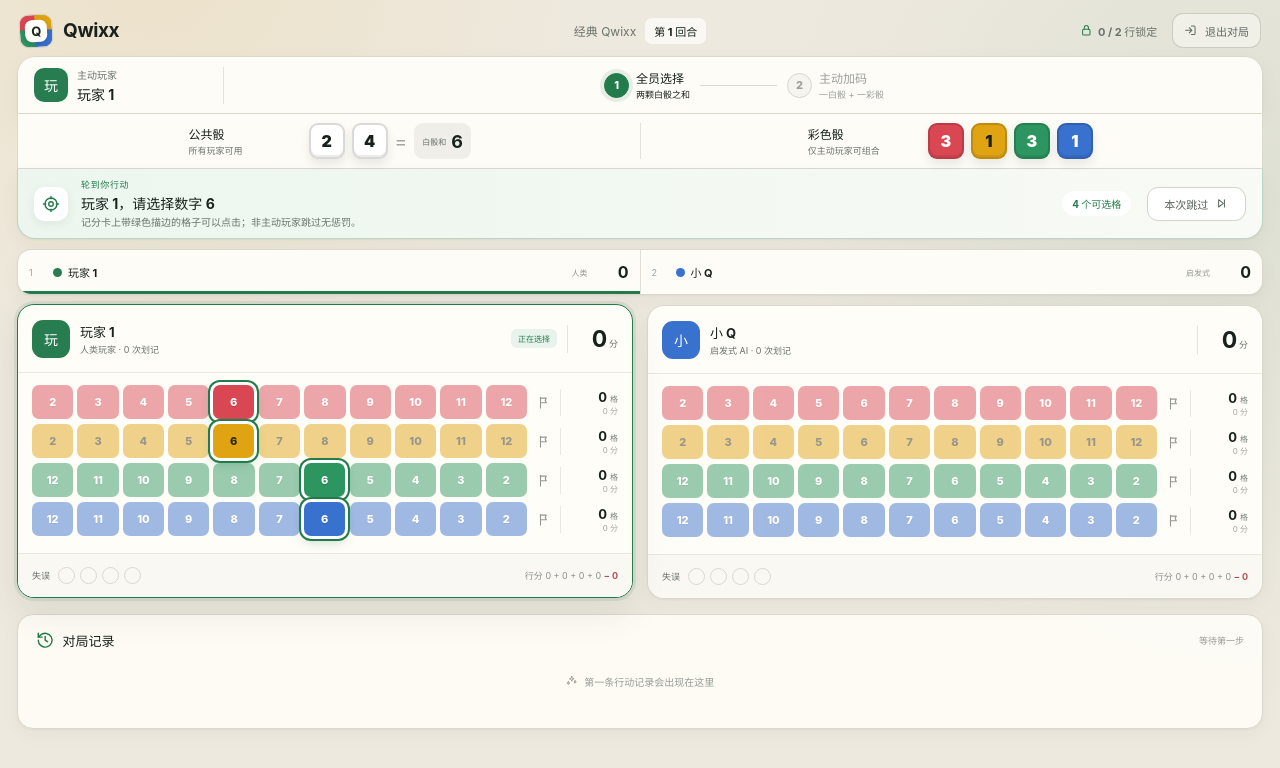
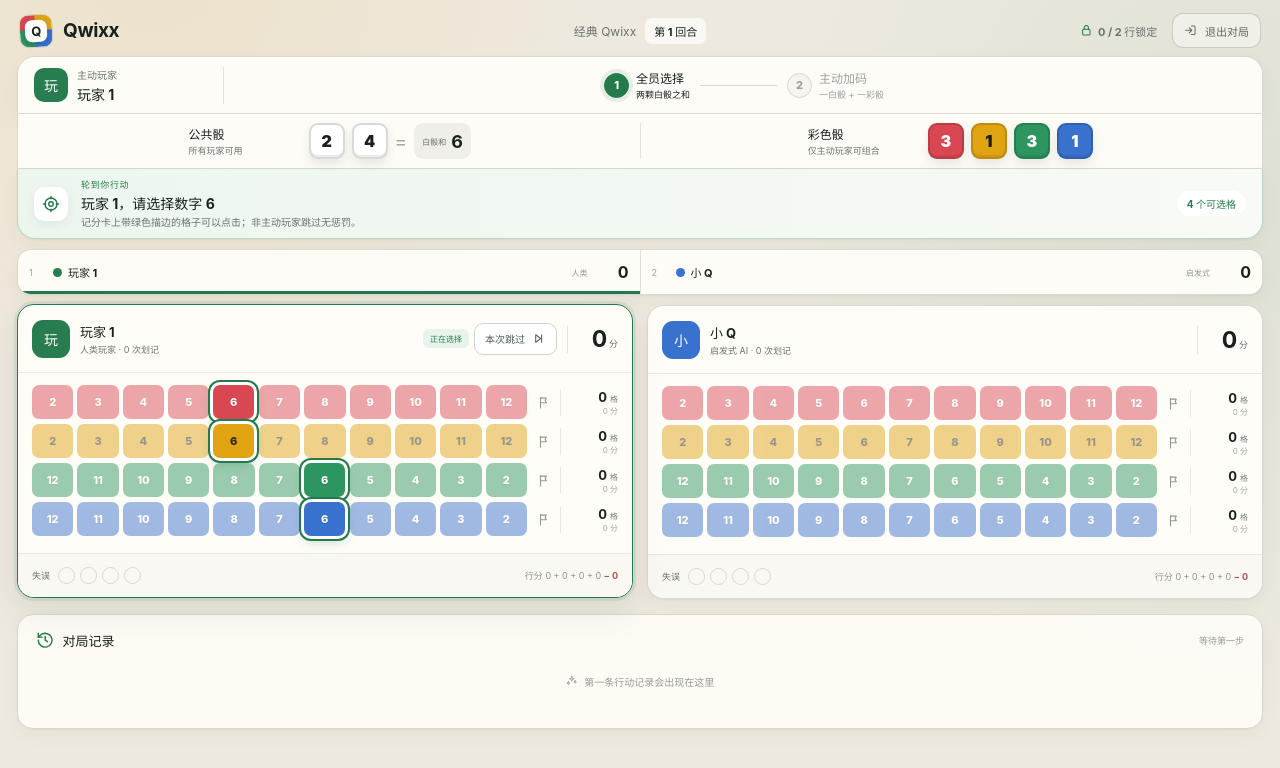
Before and after one commit to 0x0079/Qwixx, a React (Vite) app: page / in a window 1280 px wide. Both pictures are taken after a click on the button "开始游戏". Shown: the top 768 px of the page. Built offline with nearby package versions, Linux system fonts and the light colour scheme.

Commit message:
bugfix: move skip action to player card

```diff
--- a/src/ui/App.tsx
+++ b/src/ui/App.tsx
@@ -515,12 +515,6 @@
             </div>
             {isHumanTurn && legalMarks > 0 && <span className="choice-count">{legalMarks} 个可选格</span>}
             {!isHumanTurn && <span className="thinking"><i /><i /><i /></span>}
-            {isHumanTurn && skipAction && (
-              <button className="skip-button" type="button" onClick={() => step(skipAction)}>
-                {game.phase === 'whiteChoice' ? '本次跳过' : '结束回合'}
-                <Icon name="skip" />
-              </button>
-            )}
           </section>
         </>
       )}
@@ -552,6 +546,8 @@
             isActive={i === game.activePlayer && game.phase !== 'gameOver'}
             markable={i === actor ? markable : new Map()}
             onMark={step}
+            onSkip={i === actor && isHumanTurn && skipAction ? () => step(skipAction) : undefined}
+            skipLabel={game.phase === 'whiteChoice' ? '本次跳过' : '结束回合'}
           />
         ))}
       </section>
@@ -663,7 +659,7 @@
   );
 }
 
-function PlayerCard({ game, playerIdx, name, kind, isActor, isActive, markable, onMark }: {
+function PlayerCard({ game, playerIdx, name, kind, isActor, isActive, markable, onMark, onSkip, skipLabel }: {
   game: GameState;
   playerIdx: number;
   name: string;
@@ -672,6 +668,8 @@
   isActive: boolean;
   markable: Map<string, Action>;
   onMark: (a: Action) => void;
+  onSkip?: () => void;
+  skipLabel: string;
 }) {
   const player = game.players[playerIdx]!;
   const board = game.config.board;
@@ -730,6 +728,11 @@
           {isActor && <span className="badge actor-badge">正在选择</span>}
           {!isActor && isActive && <span className="badge">主动玩家</span>}
           {lucky && <span className="lucky-badge">⭐ {lucky.join(' / ')}</span>}
+          {onSkip && (
+            <button className="card-skip-button" type="button" aria-label={`${skipLabel}，${name}`} onClick={onSkip}>
+              {skipLabel}<Icon name="skip" />
+            </button>
+          )}
         </div>
         <div className="card-score"><strong>{score.total}</strong><span>分</span></div>
       </div>
--- a/src/ui/styles.css
+++ b/src/ui/styles.css
@@ -84,7 +84,7 @@
 .secondary-button,
 .danger-button,
 .ghost-button,
-.skip-button {
+.card-skip-button {
   display: inline-flex;
   align-items: center;
   justify-content: center;
@@ -545,8 +545,6 @@
 .action-copy strong { font-size: 14px; }
 .action-copy small { color: var(--muted); font-size: 10px; line-height: 1.4; }
 .choice-count { margin-left: auto; padding: 5px 10px; border-radius: 999px; background: white; color: var(--green); font-size: 10px; font-weight: 750; white-space: nowrap; }
-.skip-button { min-height: 34px; margin-left: 3px; border-color: #d4d2ca; background: white; color: #59635c; font-size: 11px; }
-.skip-button:hover { border-color: #b5b9b4; color: var(--ink); transform: translateX(1px); }
 .thinking { display: flex; gap: 4px; margin-left: auto; padding: 10px; }
 .thinking i { width: 6px; height: 6px; border-radius: 50%; background: #7e9b87; animation: thinking 1.15s ease-in-out infinite; }
 .thinking i:nth-child(2) { animation-delay: 160ms; }
@@ -589,6 +587,9 @@
 .card-player strong { overflow: hidden; text-overflow: ellipsis; white-space: nowrap; font-size: 13px; }
 .card-player span { color: var(--muted); font-size: 9px; }
 .card-badges { display: flex; align-items: center; gap: 5px; margin-left: auto; }
+.card-skip-button { min-height: 32px; padding: 0 10px; border-color: #d4d2ca; background: white; color: #4f5c54; border-radius: 9px; font-size: 10px; }
+.card-skip-button:hover { border-color: var(--green); background: var(--green-soft); color: var(--green-dark); transform: translateX(1px); }
+.card-skip-button .icon { width: 13px; height: 13px; }
 .badge, .lucky-badge { padding: 4px 7px; border-radius: 6px; font-size: 8px; font-weight: 750; white-space: nowrap; }
 .badge { background: #fff3d4; color: #946900; }
 .actor-badge { background: var(--green-soft); color: var(--green); }
@@ -745,7 +746,6 @@
   .action-icon { width: 38px; height: 38px; }
   .action-copy { width: auto; overflow-wrap: anywhere; }
   .choice-count { grid-column: 2; justify-self: start; margin-left: 0; }
-  .skip-button { grid-column: 2; justify-self: stretch; margin-left: 0; }
   .thinking { grid-column: 2; justify-self: start; margin-left: 0; }
   .scoreboard-strip { grid-template-columns: 1fr 1fr; }
   .scoreboard-strip > div { grid-template-columns: 14px 8px minmax(0, 1fr) 30px; }
@@ -771,7 +771,6 @@
   .sum-card { height: 34px; }
   .scoreboard-strip { grid-template-columns: 1fr; }
   .choice-count { display: none; }
-  .skip-button { width: 100%; margin-left: 0; }
   .card-foot { align-items: flex-start; flex-direction: column; }
   .confirm-dialog > div { grid-template-columns: 1fr; }
 }
```
Also changed, not shown: 1 other file (tests, documents, lock files or other folders).
